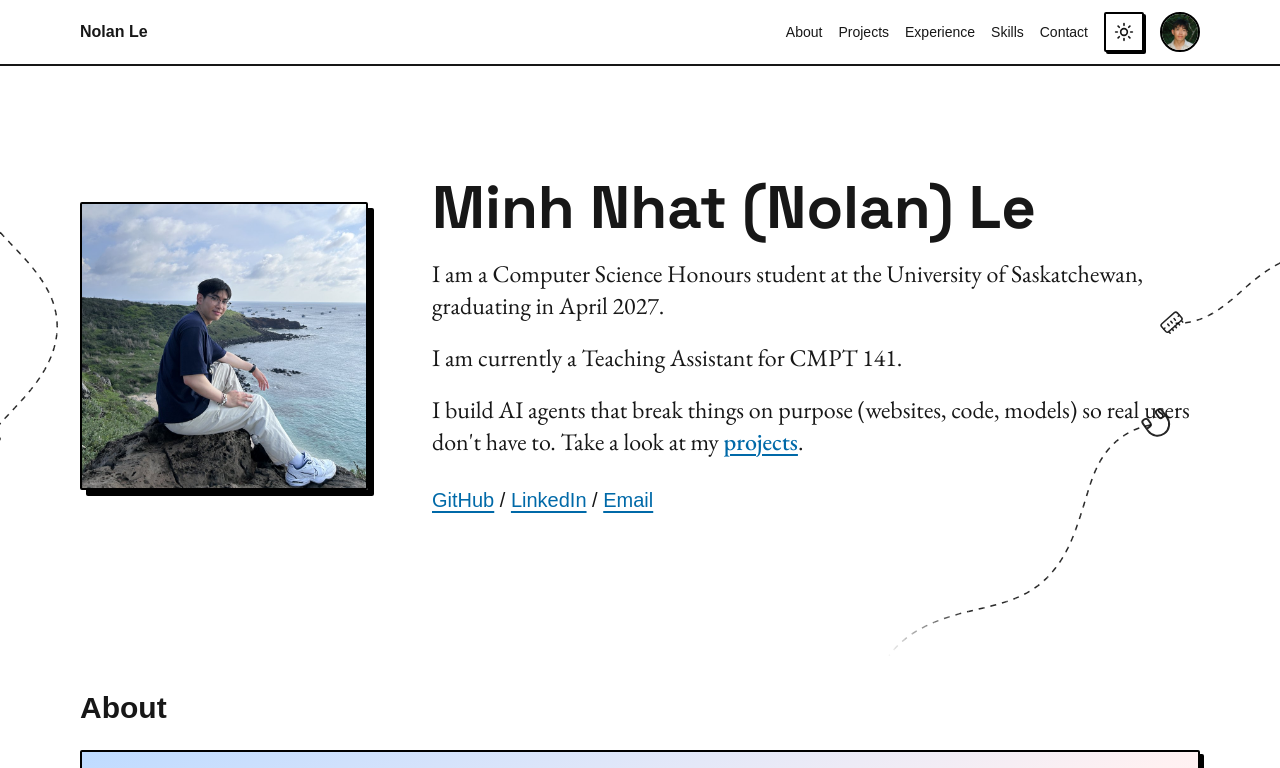
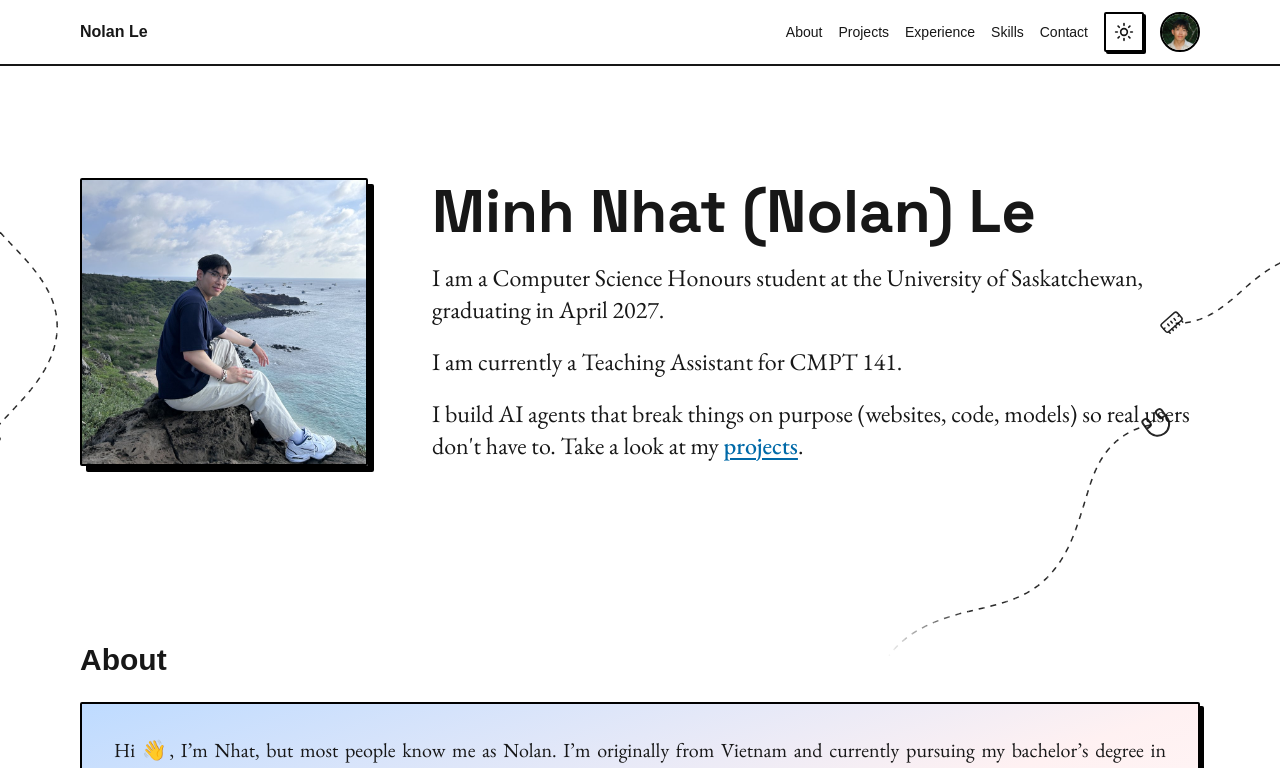
Before and after one commit to nhatle16/portfolio, a Next.js app: page / in a window 1280 px wide. Shown: the top 768 px of the page. Built offline with nearby package versions, Linux system fonts and the light colour scheme.

Commit message:
refactor: drop the GitHub / LinkedIn / Email link row from the hero

```diff
--- a/src/components/Hero.tsx
+++ b/src/components/Hero.tsx
@@ -1,10 +1,5 @@
 import Image from "next/image";
 
-const links = [
-    { href: "https://github.com/nhatle16", label: "GitHub" },
-    { href: "https://linkedin.com/in/minhnhatle1", label: "LinkedIn" },
-    { href: "mailto:mnhat.dev@gmail.com", label: "Email" },
-];
 
 const link = "font-medium text-sky-700 underline decoration-2 underline-offset-4 hover:text-sky-900 dark:text-sky-400 dark:hover:text-sky-300";
 
@@ -32,20 +27,6 @@ export function Hero() {
                     I build AI agents that break things on purpose (websites, code, models) so real users don&apos;t
                     have to. Take a look at my <a href="#projects" className={link}>projects</a>.
                 </p>
-                <p className="pt-2">
-                    {links.map((l, i) => (
-                        <span key={l.href}>
-                            {i > 0 && " / "}
-                            {l.href.startsWith("http") ? (
-                                <a href={l.href} target="_blank" rel="noopener noreferrer" className={link}>
-                                    {l.label}<span className="sr-only"> (opens in a new tab)</span>
-                                </a>
-                            ) : (
-                                <a href={l.href} className={link}>{l.label}</a>
-                            )}
-                        </span>
-                    ))}
-                </p>
             </div>
         </section>
     )
```
